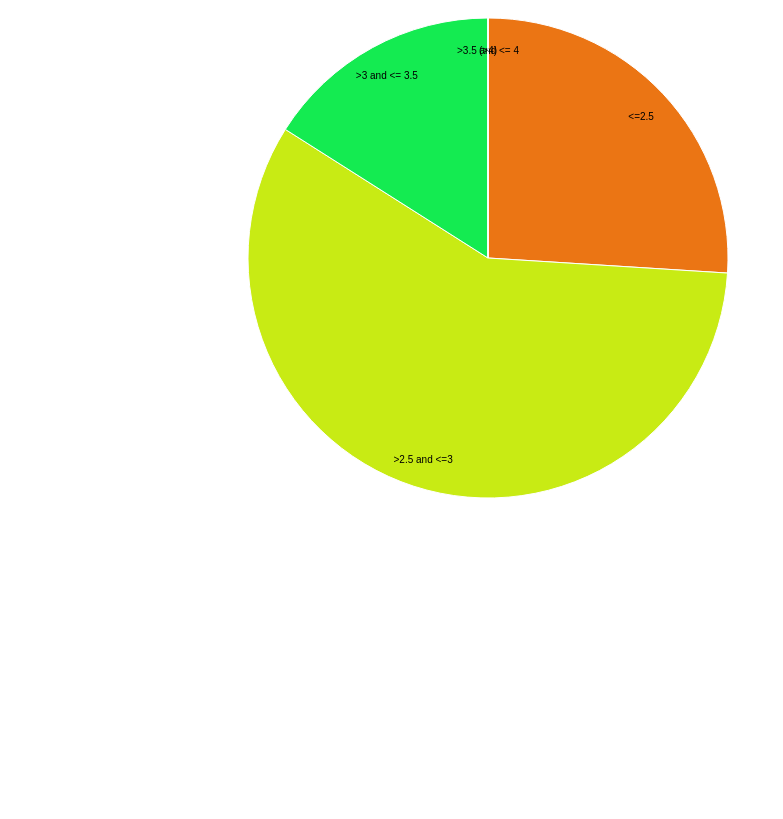
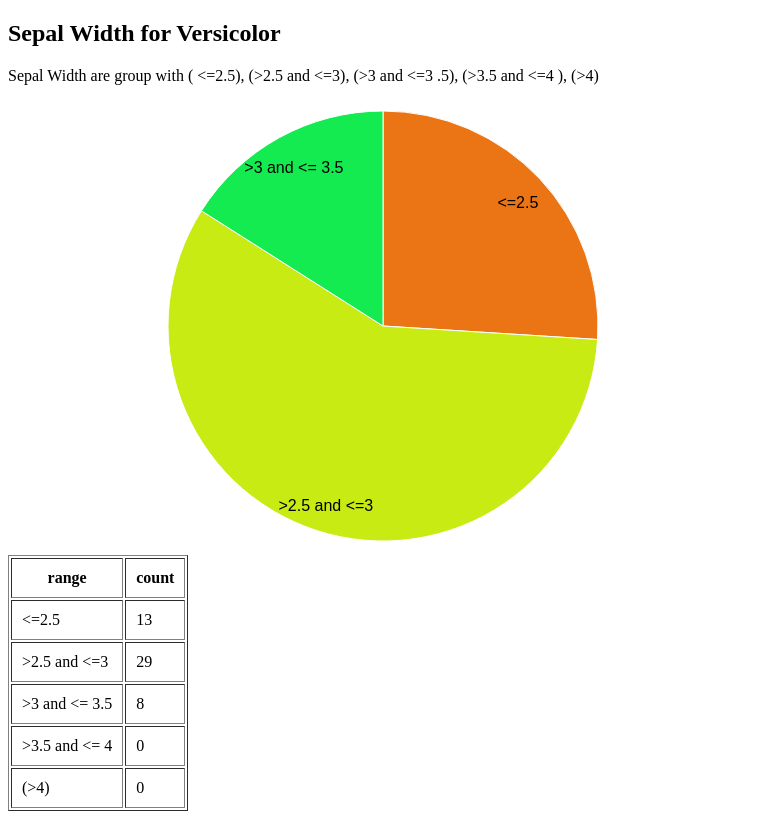
Before and after one commit to Madhuka/d3-visualization-demo, a website: page pie-chart-1.html in a window 1280 px wide. Shown: the whole page, without its empty margins (0-783 px from the left). Drawn offline with Linux system fonts and the light colour scheme.

Commit message:
update pie chart simple html page

```diff
--- a/pie-chart-1.html
+++ b/pie-chart-1.html
@@ -1,8 +1,14 @@
 <!DOCTYPE html>
 <meta charset="utf-8">
+<html>
+
+<head>
+    <title>Pie Chart D3</title>
+
+    <!-- style is used in inner html as show all the codes in simple html files-->
     <style>
         .arc text {
-        font: 10px sans-serif;
+            font: 16px sans-serif;
             text-anchor: middle;
         }
 
@@ -10,14 +16,22 @@
             stroke: #fff;
         }
     </style>
+</head>
 
 <body>
     <script src="/js/lib/d3.v3.min.js"></script>
+    <h2> Sepal Width for Versicolor </h2>
+    <p> Sepal Width are group with (
+        <=2.5), (>2.5 and
+            <=3), (>3 and
+                <=3 .5), (>3.5 and
+                    <=4 ), (>4) </P>
     <script>
-        var width = 960,
-            height = 500,
+        var width = 750,
+            height = 450,
             radius = Math.min(width, height) / 2;
 
+        //set colors for to render for pie chart
         var color = d3.scale.ordinal()
             .range(["#EB7514", "#C8EB14", "#14EB51", "#14CBEB", "#1814EB", "#B614EB", "#EB1418"]);
 
@@ -41,7 +55,7 @@
             .append("g")
             .attr("transform", "translate(" + width / 2 + "," + height / 2 + ")");
 
-
+        //reading tsv fill for data
         d3.tsv("data.tsv", function(error, data) {
             if (error) throw error;
             var count1 = 0,
@@ -49,15 +63,15 @@
                 count3 = 0,
                 count4 = 0,
                 count5 = 0;
+
+            //filtering for species and search for range of sepalWidth
             var filteredData = data.filter(function(d) {
-                    //console.log(d["species"]);
                     if (d["species"] == "versicolor") {
                         var width = d["sepalWidth"];
 
                         switch (true) {
 
                             case width <= 2.5:
-
                                 count1++;
                                 break;
                             case width <= 3:
@@ -80,21 +94,54 @@
                 })
             //Data range (<=2.5), (>2.5 and <=3), (>3 and <= 3.5), (>3.5 and <= 4), (>4)
             var dataset = [{
-                label: '<=2.5',
+                range: '<=2.5',
                 count: count1
             }, {
-                label: '>2.5 and <=3',
+                range: '>2.5 and <=3',
                 count: count2
             }, {
-                label: '>3 and <= 3.5',
+                range: '>3 and <= 3.5',
                 count: count3
             }, {
-                label: '>3.5 and <= 4',
+                range: '>3.5 and <= 4',
                 count: count4
             }, {
-                label: '(>4)',
+                range: '(>4)',
                 count: count5
             }];
+
+            // create the table header
+            var thead = d3.select("thead").selectAll("th")
+                .data(d3.keys(dataset[0]))
+                .enter().append("th").text(function(d) {
+                    return d
+                });
+            // fill the table
+            // create rows
+            var tr = d3.select("tbody").selectAll("tr")
+                .data(dataset).enter().append("tr")
+                // cells
+            var td = tr.selectAll("td")
+
+            .data(function(d) {
+                    return d3.values(d)
+                })
+                .enter().append("td")
+                .text(function(d) {
+                    return d
+                });
+            console.log(td);
+
+            //cleaning and filtering dataset for rendering
+            for (var i = 0; i < dataset.length; i++) {
+
+                if (dataset[i].count == 0) {
+                    dataset.splice(i, 1);
+                    i--;
+                }
+            }
+
+
             var g = svg.selectAll(".arc")
                 .data(pie(dataset))
                 .enter().append("g")
@@ -103,7 +150,7 @@
             g.append("path")
                 .attr("d", arc)
                 .style("fill", function(d) {
-                    return color(d.data.label);
+                    return color(d.data.range);
                 });
 
             g.append("text")
@@ -112,7 +159,15 @@
                 })
                 .attr("dy", ".55em")
                 .text(function(d) {
-                    return d.data.label;
+                    return d.data.range;
                 });
         });
     </script>
+    <!--tabel to show data count for which range-->
+    <table border="1" cellpadding="10">
+        <thead></thead>
+        <tbody></tbody>
+    </table>
+</body>
+
+</html>
```
Lines whose indentation alone changed are shown as unchanged.
